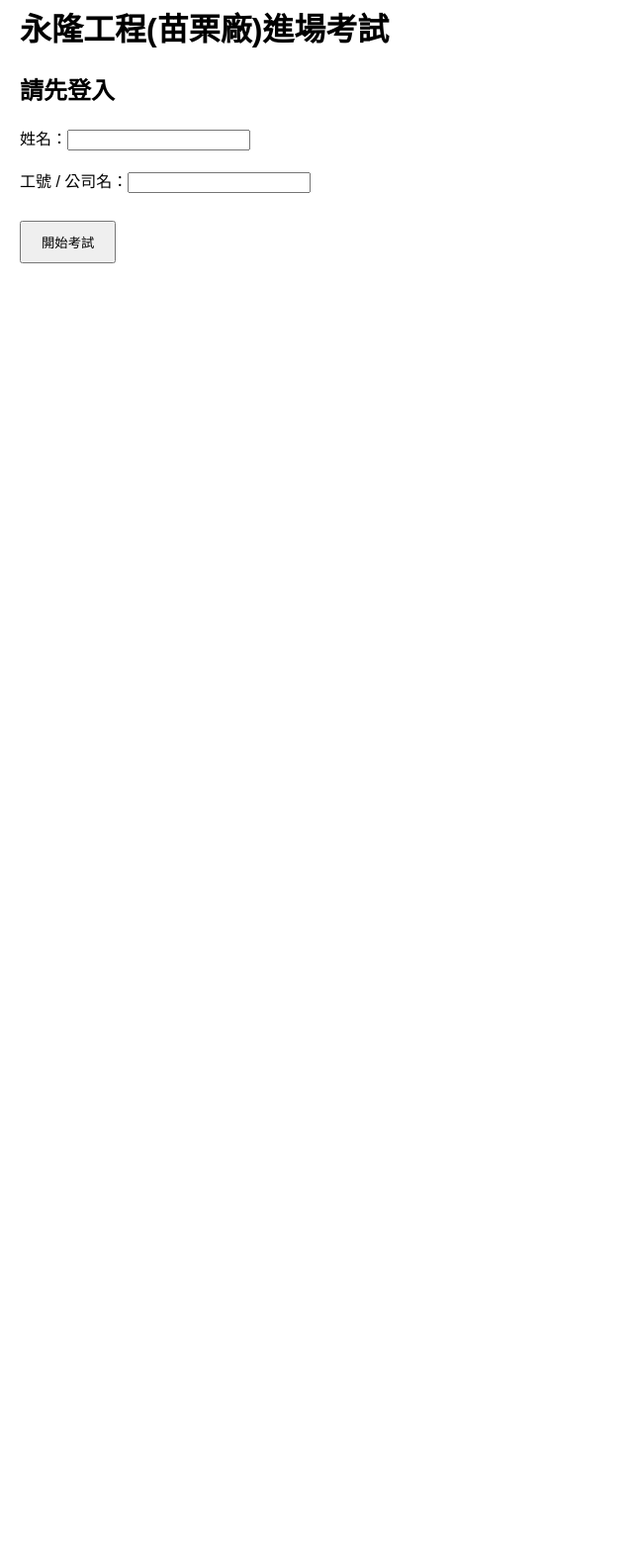
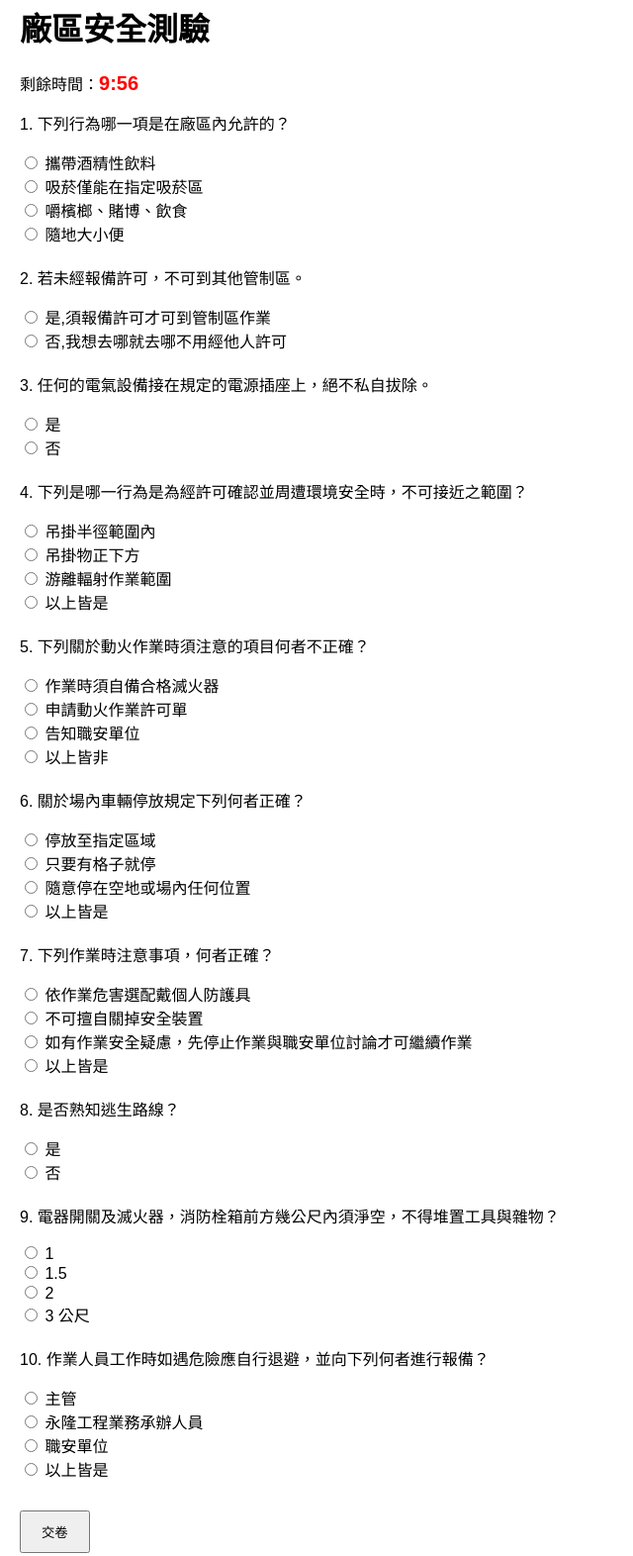
Before and after one commit to ret1508/YLM, a plain HTML site: page index.html in a window 1280 px wide. Shown: the part 17-1589 px from the top of the page at 99% size, without its empty margins (0-640 px from the left). Before the commit the page ends 800 px from the top, so only its background shows below. Drawn offline with Linux system fonts and the light colour scheme.

Commit message:
Update index.html

```diff
--- a/index.html
+++ b/index.html
@@ -2,33 +2,22 @@
 <html lang="zh-TW">
 <head>
   <meta charset="UTF-8">
-  <title>永隆工程(苗栗廠)進場考試</title>
+  <title>廠區安全測驗</title>
   <style>
     body { font-family: Arial, sans-serif; margin: 20px; }
-    .hidden { display: none; }
     .question { margin-bottom: 20px; }
     button { padding: 10px 20px; margin-top: 10px; }
     #timer { font-size: 20px; font-weight: bold; color: red; }
+    .correct { color: green; font-weight: bold; }
+    .wrong { color: red; font-weight: bold; }
   </style>
 </head>
 <body>
-  <h1>永隆工程(苗栗廠)進場考試</h1>
-
-  <!-- 登入頁 -->
-  <div id="loginSection">
-    <h2>請先登入</h2>
-    <label>姓名：<input type="text" id="name"></label><br><br>
-    <label>工號 / 公司名：<input type="text" id="employeeId"></label><br><br>
-    <button onclick="startQuiz()">開始考試</button>
-  </div>
-
-  <!-- 考試頁 -->
-  <div id="quizSection" class="hidden">
-    <p>考生姓名：<span id="displayName"></span>　工號/公司名：<span id="displayId"></span></p>
+  <h1>廠區安全測驗</h1>
   <p>剩餘時間：<span id="timer">10:00</span></p>
 
   <form id="quizForm">
-      <!-- 題目範例（還可以繼續放全部題目） -->
+    <!-- 題目 1 -->
     <div class="question">
       <p>1. 下列行為哪一項是在廠區內允許的？</p>
       <label><input type="radio" name="q1" value="A"> 攜帶酒精性飲料</label><br>
@@ -37,20 +26,88 @@
       <label><input type="radio" name="q1" value="D"> 隨地大小便</label>
     </div>
 
-      <!-- ... 其餘題目照舊 ... -->
+    <!-- 題目 2 -->
+    <div class="question">
+      <p>2. 若未經報備許可，不可到其他管制區。</p>
+      <label><input type="radio" name="q2" value="A"> 是,須報備許可才可到管制區作業</label><br>
+      <label><input type="radio" name="q2" value="B"> 否,我想去哪就去哪不用經他人許可</label>
+    </div>
+
+    <!-- 題目 3 -->
+    <div class="question">
+      <p>3. 任何的電氣設備接在規定的電源插座上，絕不私自拔除。</p>
+      <label><input type="radio" name="q3" value="A"> 是</label><br>
+      <label><input type="radio" name="q3" value="B"> 否</label>
+    </div>
+
+    <!-- 題目 4 -->
+    <div class="question">
+      <p>4. 下列是哪一行為是為經許可確認並周遭環境安全時，不可接近之範圍？</p>
+      <label><input type="radio" name="q4" value="A"> 吊掛半徑範圍內</label><br>
+      <label><input type="radio" name="q4" value="B"> 吊掛物正下方</label><br>
+      <label><input type="radio" name="q4" value="C"> 游離輻射作業範圍</label><br>
+      <label><input type="radio" name="q4" value="D"> 以上皆是</label>
+    </div>
+
+    <!-- 題目 5 -->
+    <div class="question">
+      <p>5. 下列關於動火作業時須注意的項目何者不正確？</p>
+      <label><input type="radio" name="q5" value="A"> 作業時須自備合格滅火器</label><br>
+      <label><input type="radio" name="q5" value="B"> 申請動火作業許可單</label><br>
+      <label><input type="radio" name="q5" value="C"> 告知職安單位</label><br>
+      <label><input type="radio" name="q5" value="D"> 以上皆非</label>
+    </div>
+
+    <!-- 題目 6 -->
+    <div class="question">
+      <p>6. 關於場內車輛停放規定下列何者正確？</p>
+      <label><input type="radio" name="q6" value="A"> 停放至指定區域</label><br>
+      <label><input type="radio" name="q6" value="B"> 只要有格子就停</label><br>
+      <label><input type="radio" name="q6" value="C"> 隨意停在空地或場內任何位置</label><br>
+      <label><input type="radio" name="q6" value="D"> 以上皆是</label>
+    </div>
+
+    <!-- 題目 7 -->
+    <div class="question">
+      <p>7. 下列作業時注意事項，何者正確？</p>
+      <label><input type="radio" name="q7" value="A"> 依作業危害選配戴個人防護具</label><br>
+      <label><input type="radio" name="q7" value="B"> 不可擅自關掉安全裝置</label><br>
+      <label><input type="radio" name="q7" value="C"> 如有作業安全疑慮，先停止作業與職安單位討論才可繼續作業</label><br>
+      <label><input type="radio" name="q7" value="D"> 以上皆是</label>
+    </div>
+
+    <!-- 題目 8 -->
+    <div class="question">
+      <p>8. 是否熟知逃生路線？</p>
+      <label><input type="radio" name="q8" value="A"> 是</label><br>
+      <label><input type="radio" name="q8" value="B"> 否</label>
+    </div>
+
+    <!-- 題目 9 -->
+    <div class="question">
+      <p>9. 電器開關及滅火器，消防栓箱前方幾公尺內須淨空，不得堆置工具與雜物？</p>
+      <label><input type="radio" name="q9" value="A"> 1</label><br>
+      <label><input type="radio" name="q9" value="B"> 1.5</label><br>
+      <label><input type="radio" name="q9" value="C"> 2</label><br>
+      <label><input type="radio" name="q9" value="D"> 3 公尺</label>
+    </div>
+
+    <!-- 題目 10 -->
+    <div class="question">
+      <p>10. 作業人員工作時如遇危險應自行退避，並向下列何者進行報備？</p>
+      <label><input type="radio" name="q10" value="A"> 主管</label><br>
+      <label><input type="radio" name="q10" value="B"> 永隆工程業務承辦人員</label><br>
+      <label><input type="radio" name="q10" value="C"> 職安單位</label><br>
+      <label><input type="radio" name="q10" value="D"> 以上皆是</label>
+    </div>
 
     <button type="button" onclick="submitQuiz()">交卷</button>
+    <button type="button" id="retryBtn" style="display:none;" onclick="resetQuiz()">重新測驗</button>
   </form>
-  </div>
 
-  <!-- 成績頁 -->
   <h2 id="result"></h2>
 
   <script>
-    let timeLeft = 10 * 60;
-    let submitted = false;
-    let timer;
-
     const answers = {
       q1: "B",
       q2: "A",
@@ -64,27 +121,47 @@
       q10: "D"
     };
 
-    // 開始考試
-    function startQuiz() {
-      const name = document.getElementById("name").value.trim();
-      const id = document.getElementById("employeeId").value.trim();
+    let submitted = false;
+    let timeLeft = 10 * 60;
+    let timer;
 
-      if (!name || !id) {
-        alert("請輸入姓名與工號/公司名！");
-        return;
+    function submitQuiz() {
+      if (submitted) return;
+      submitted = true;
+
+      let score = 0;
+
+      for (let key in answers) {
+        const selected = document.querySelector(`input[name="${key}"]:checked`);
+        if (selected && selected.value === answers[key]) {
+          score++;
+          selected.parentElement.classList.add("correct");
+        } else {
+          if (selected) {
+            selected.parentElement.classList.add("wrong");
+          }
+          const correct = document.querySelector(`input[name="${key}"][value="${answers[key]}"]`);
+          if (correct) correct.parentElement.classList.add("correct");
+        }
       }
 
-      document.getElementById("loginSection").classList.add("hidden");
-      document.getElementById("quizSection").classList.remove("hidden");
+      const resultText = score === 10
+        ? `你的分數：${score}/10 ✅ 全對，及格！🎉`
+        : `你的分數：${score}/10 ❌ 未及格，必須全對才及格`;
 
-      document.getElementById("displayName").innerText = name;
-      document.getElementById("displayId").innerText = id;
+      document.getElementById("result").innerText = resultText;
 
-      // 啟動倒數
+      document.querySelectorAll("input[type=radio]").forEach(r => r.disabled = true);
+      document.getElementById("retryBtn").style.display = "inline-block";
+    }
+
+    function startTimer() {
+      timeLeft = 10 * 60;
+      const timerElement = document.getElementById("timer");
       timer = setInterval(() => {
         let minutes = Math.floor(timeLeft / 60);
         let seconds = timeLeft % 60;
-        document.getElementById("timer").textContent =
+        timerElement.textContent =
           `${minutes}:${seconds < 10 ? "0" : ""}${seconds}`;
 
         if (timeLeft <= 0) {
@@ -96,31 +173,22 @@
       }, 1000);
     }
 
-    // 交卷
-    function submitQuiz() {
-      if (submitted) return;
-      submitted = true;
+    function resetQuiz() {
+      clearInterval(timer);
+      submitted = false;
+      document.getElementById("result").innerText = "";
+      document.getElementById("retryBtn").style.display = "none";
 
-      let score = 0;
-      let total = Object.keys(answers).length;
+      document.querySelectorAll("input[type=radio]").forEach(r => {
+        r.checked = false;
+        r.disabled = false;
+        r.parentElement.classList.remove("correct", "wrong");
+      });
 
-      for (let key in answers) {
-        const selected = document.querySelector(`input[name="${key}"]:checked`);
-        if (selected && selected.value === answers[key]) {
-          score++;
-        }
+      startTimer();
     }
 
-      const name = document.getElementById("name").value.trim();
-      const id = document.getElementById("employeeId").value.trim();
-
-      document.getElementById("result").innerText =
-        `考生：${name}（${id}）\n分數：${score}/${total}\n` +
-        (score === total ? "✅ 合格" : "❌ 不合格，請重考");
-
-      const radios = document.querySelectorAll("input[type=radio]");
-      radios.forEach(r => r.disabled = true);
-    }
+    startTimer();
   </script>
 </body>
 </html>
```
Lines whose indentation alone changed are shown as unchanged.
